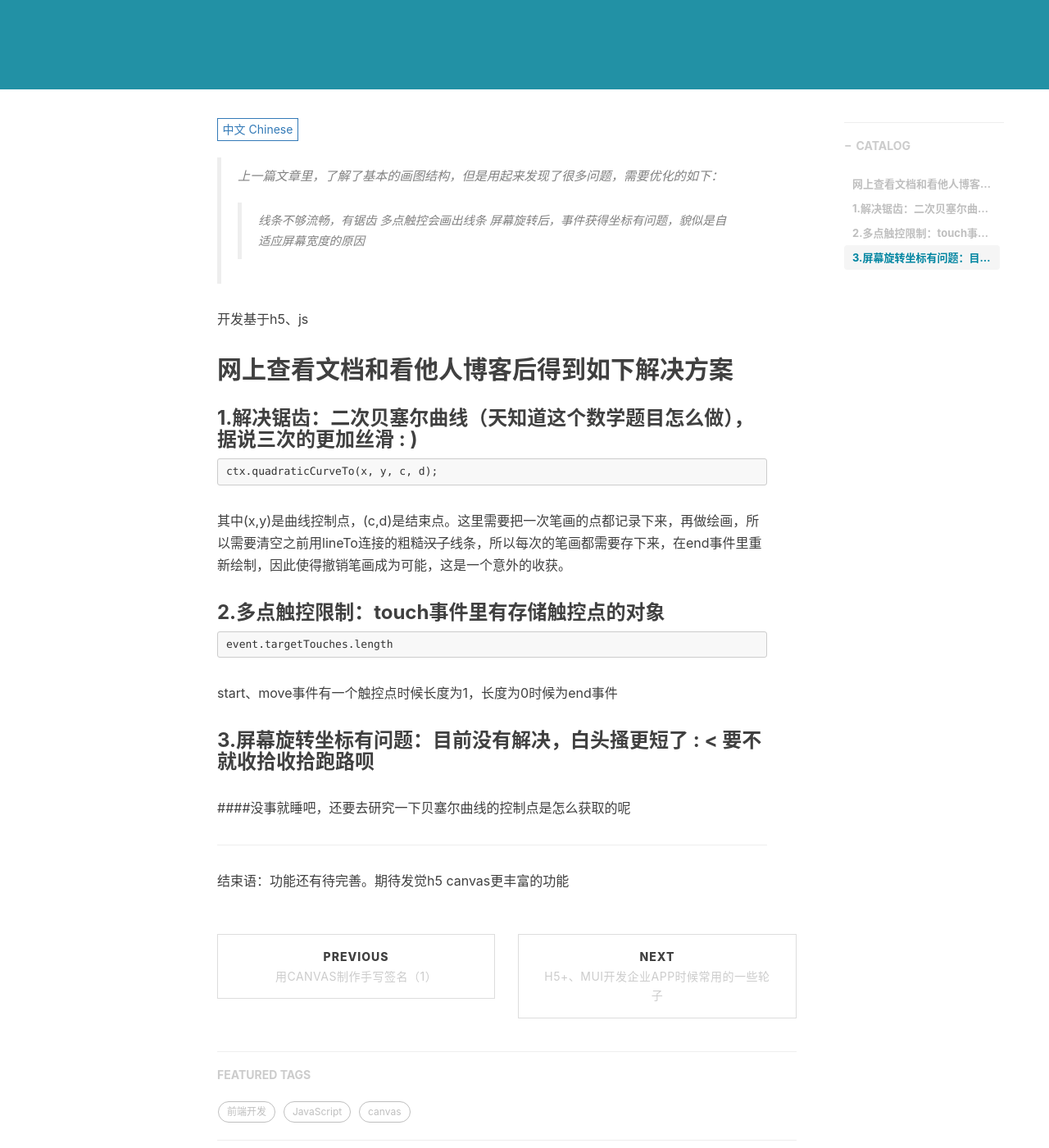
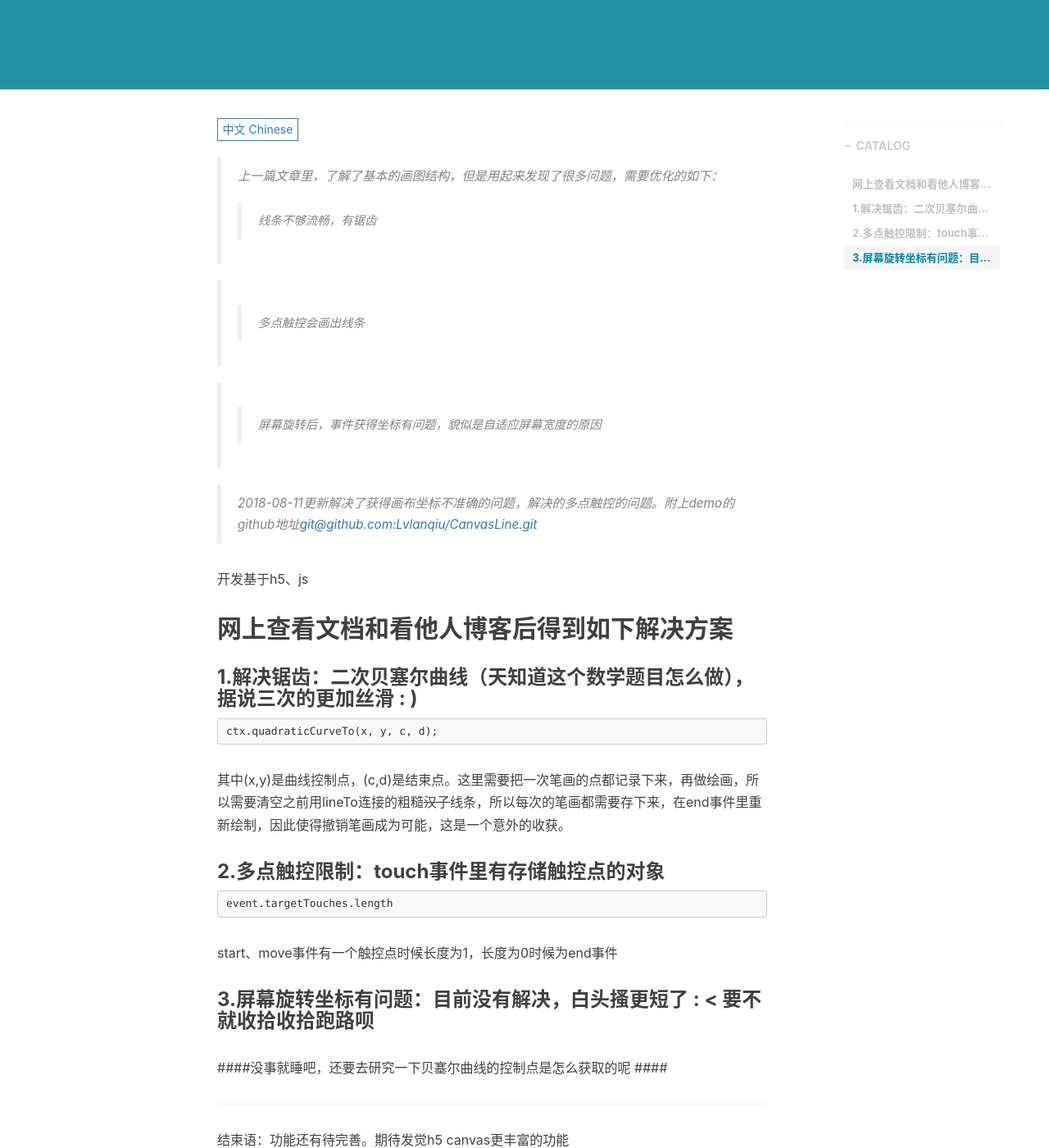
Before and after one commit to Lvlanqiu/Lvlanqiu.github.io, a Jekyll site: the page built from _posts/2017-08-08-Handwrite-signature-by-canvas(2).markdown, in a window 1280 px wide and 1400 px high, scrolled down 414 px. Shown: the whole window at 82% size. Built offline with Jekyll 4.4.1, drawn with Linux system fonts in a browser that asks for light colours; nearby versions of some CDN libraries; comment, search, counter and statistics services are not loaded.

Commit message:
update handwrite

````diff
--- a/_includes/posts/2018-08-09-Handwrite-signature-by-canvas/zh.md
+++ b/_includes/posts/2018-08-09-Handwrite-signature-by-canvas/zh.md
@@ -2,23 +2,27 @@
 
 > 上一篇文章里，了解了基本的画图结构，但是用起来发现了很多问题，需要优化的如下：
 >> 线条不够流畅，有锯齿
+
 >> 多点触控会画出线条
+
 >> 屏幕旋转后，事件获得坐标有问题，貌似是自适应屏幕宽度的原因
 
+> 2018-08-11更新解决了获得画布坐标不准确的问题，解决的多点触控的问题。附上demo的github地址[git@github.com:Lvlanqiu/CanvasLine.git](git@github.com:Lvlanqiu/CanvasLine.git)
+
 开发基于h5、js
-## 网上查看文档和看他人博客后得到如下解决方案
-### 1.解决锯齿：二次贝塞尔曲线（天知道这个数学题目怎么做），据说三次的更加丝滑 : )
+## 网上查看文档和看他人博客后得到如下解决方案 ##
+### 1.解决锯齿：二次贝塞尔曲线（天知道这个数学题目怎么做），据说三次的更加丝滑 : ) ###
 ```
 ctx.quadraticCurveTo(x, y, c, d);
 ```
 其中(x,y)是曲线控制点，(c,d)是结束点。这里需要把一次笔画的点都记录下来，再做绘画，所以需要清空之前用lineTo连接的粗糙~~汉子~~线条，所以每次的笔画都需要存下来，在end事件里重新绘制，因此使得撤销笔画成为可能，这是一个意外的收获。
-### 2.多点触控限制：touch事件里有存储触控点的对象
+### 2.多点触控限制：touch事件里有存储触控点的对象 ###
 ```
 event.targetTouches.length
 ```
 start、move事件有一个触控点时候长度为1，长度为0时候为end事件
-### 3.屏幕旋转坐标有问题：目前没有解决，白头搔更短了 : < 要不就收拾收拾跑路呗
-####没事就睡吧，还要去研究一下贝塞尔曲线的控制点是怎么获取的呢
+### 3.屏幕旋转坐标有问题：目前没有解决，白头搔更短了 : < 要不就收拾收拾跑路呗 ###
+####没事就睡吧，还要去研究一下贝塞尔曲线的控制点是怎么获取的呢 ####
 
 ---
 
````
